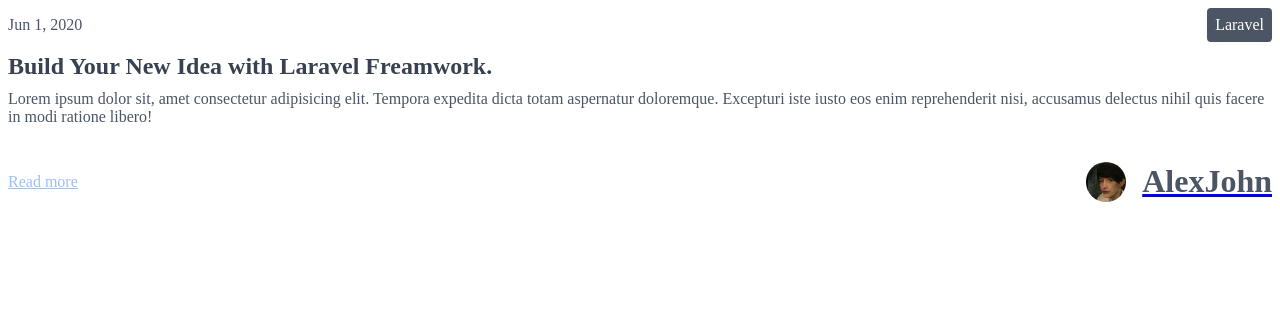
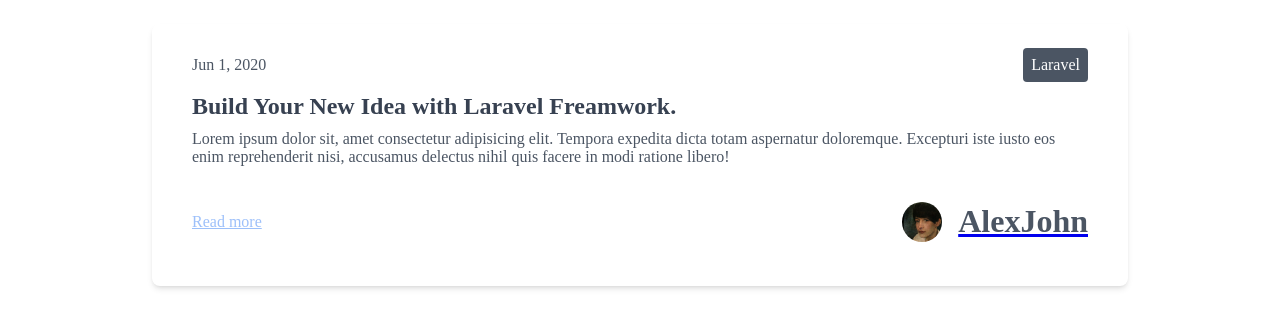
Before and after one commit to kondo0602/PrAhaChallenge, a Next.js app in the folder 34_next-js/nextjs-blog/: page / in a window 1280 px wide. Shown: the top 328 px of the page. Built offline with nearby package versions, Linux system fonts and the light colour scheme.

Commit message:
feat: カードを作成

```diff
--- /dev/null
+++ b/34_next-js/nextjs-blog/components/organisms/card.tsx
@@ -0,0 +1,49 @@
+import React, { FC } from 'react';
+import CardHeader from './card-header';
+import CardBody from './card-body';
+import CardFooter from './card-footer';
+
+const outerStyle: React.CSSProperties = {
+  marginTop: '1.5rem',
+};
+
+const innerStyle: React.CSSProperties = {
+  maxWidth: '56rem',
+  paddingLeft: '2.5rem',
+  paddingRight: '2.5rem',
+  paddingTop: '1.5rem',
+  paddingBottom: '1.5rem',
+  margin: 'auto',
+  borderRadius: '0.5rem',
+  boxShadow: '0 4px 6px -1px rgb(0 0 0 / 0.1), 0 2px 4px -2px rgb(0 0 0 / 0.1)',
+};
+
+const Card: FC<{
+  timestamp: string;
+  message: string;
+  titleText: string;
+  contentText: string;
+  text: string;
+  imgPath: string;
+  userName: string;
+}> = ({
+  timestamp,
+  message,
+  titleText,
+  contentText,
+  text,
+  imgPath,
+  userName,
+}) => {
+  return (
+    <div style={outerStyle}>
+      <div style={innerStyle}>
+        <CardHeader timestamp={timestamp} message={message} />
+        <CardBody titleText={titleText} contentText={contentText} />
+        <CardFooter text={text} imgPath={imgPath} userName={userName} />
+      </div>
+    </div>
+  );
+};
+
+export default Card;
--- a/34_next-js/nextjs-blog/pages/index.tsx
+++ b/34_next-js/nextjs-blog/pages/index.tsx
@@ -1,16 +1,17 @@
-import CardHeader from '../components/organisms/card-header';
-import CardBody from '../components/organisms/card-body';
-import CardFooter from '../components/organisms/card-footer';
+import Card from '../components/organisms/card';
 
 export default function Home() {
   return (
     <div className="container">
-      <CardHeader timestamp="Jun 1, 2020" message="Laravel" />
-      <CardBody
+      <Card
+        timestamp="Jun 1, 2020"
+        message="Laravel"
         titleText="Build Your New Idea with Laravel Freamwork."
         contentText="Lorem ipsum dolor sit, amet consectetur adipisicing elit. Tempora expedita dicta totam aspernatur doloremque. Excepturi iste iusto eos enim reprehenderit nisi, accusamus delectus nihil quis facere in modi ratione libero!"
+        text="Read more"
+        imgPath=""
+        userName="AlexJohn"
       />
-      <CardFooter text="Read more" imgPath="" userName="AlexJohn" />
     </div>
   );
 }
```
